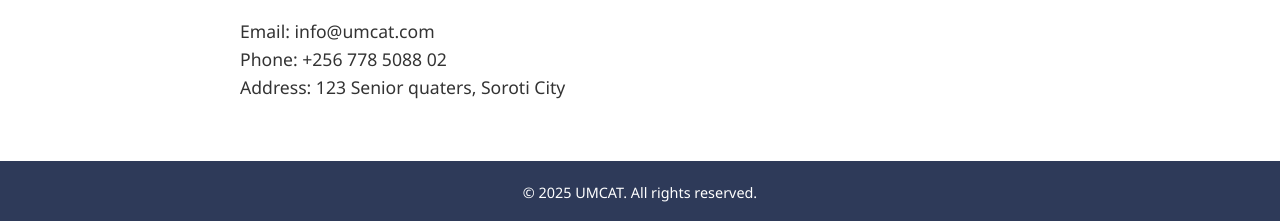
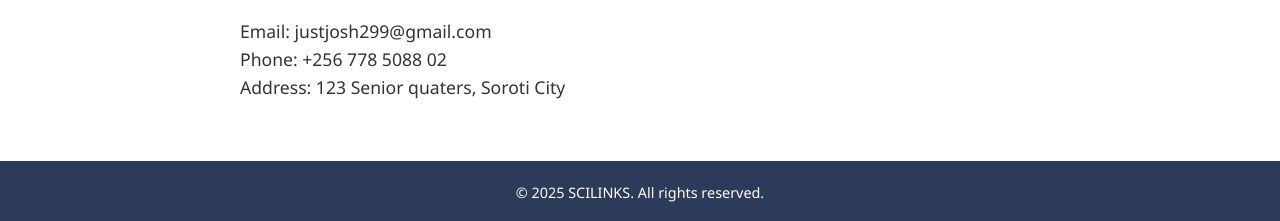
Before and after one commit to justjosh299-cpu/umcat, a plain HTML site: page Downloads.html in a window 1280 px wide. Shown: the part 1250-1471 px from the top of the page. Drawn offline with Linux system fonts and the light colour scheme.

Commit message:
Update Downloads.html

```diff
--- a/Downloads.html
+++ b/Downloads.html
@@ -120,7 +120,7 @@
   <section class="section" id="contact">
     <div class="container">
       <h2>Contact Us</h2>
-      <p>Email: info@umcat.com</p>
+      <p>Email: justjosh299@gmail.com</p>
       <p>Phone: +256 778 5088 02</p>
       <p>Address: 123 Senior quaters, Soroti City</p>
     </div>
@@ -129,7 +129,7 @@
   <!-- Footer -->
   <footer>
     <div class="container">
-      <p>&copy; 2025 UMCAT. All rights reserved.</p>
+      <p>&copy; 2025 SCILINKS. All rights reserved.</p>
     </div>
   </footer>
 
```
